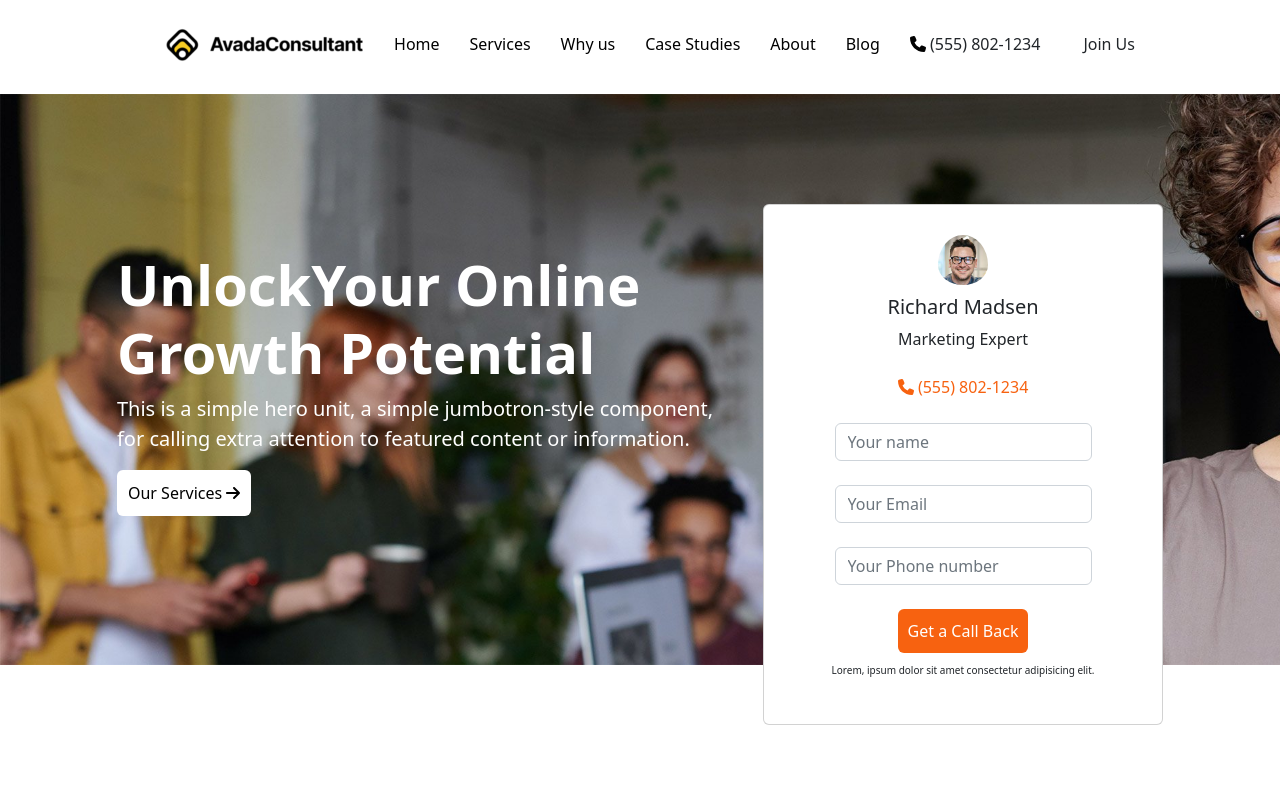
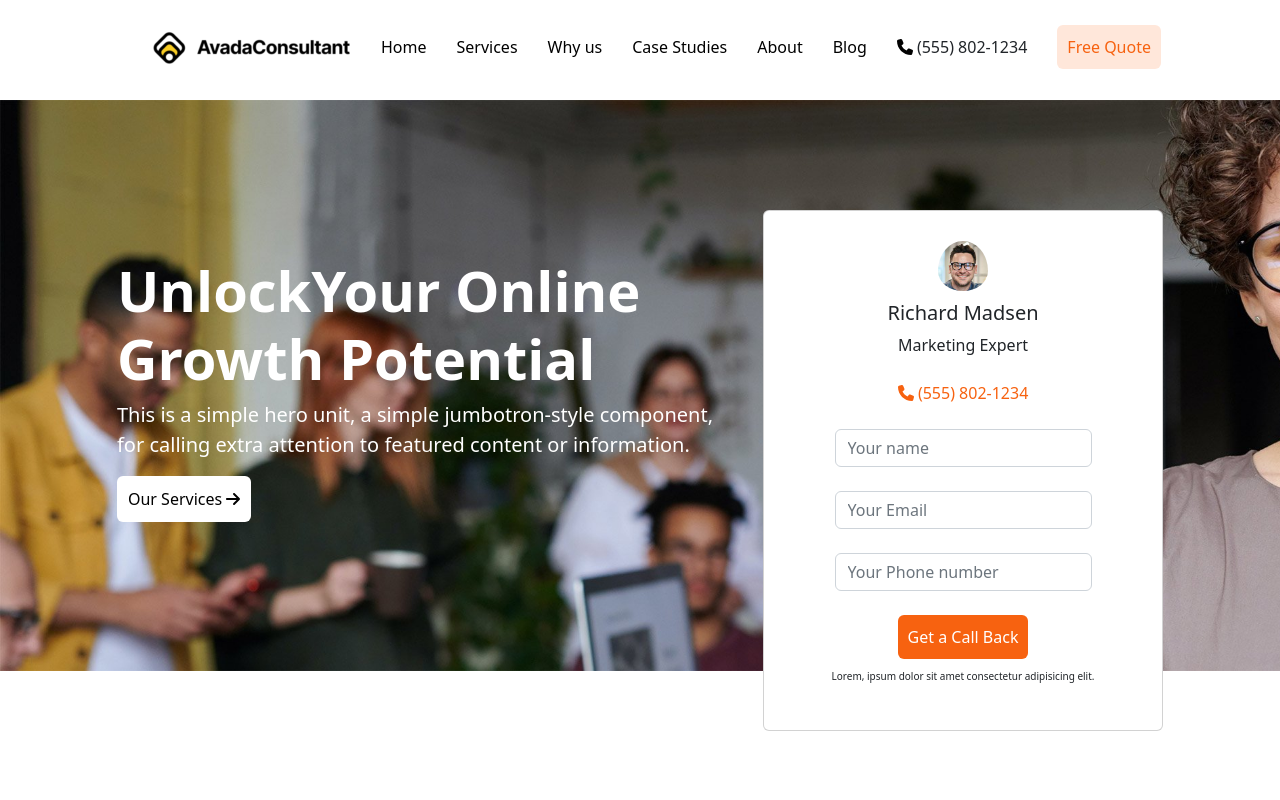
Before and after one commit to AlessioLaudicina/proj-html-vuejs, a Vue app: page / in a window 1280 px wide. Shown: the top 800 px of the page. Built offline with nearby package versions, Linux system fonts and the light colour scheme.

Commit message:
hover dei buttons

```diff
--- a/src/components/HeaderTop.vue
+++ b/src/components/HeaderTop.vue
@@ -19,9 +19,8 @@ export default {
                 <li><a href="#">
                         <fa icon="fa-solid fa-phone" />
                     </a> (555) 802-1234</li>
-                <li> <a href="#"><button class="btn">
-                            Join
-                            Us
+                <li> <a href="#"><button class="lightorangeBtn rounded">
+                            Free Quote
                         </button></a></li>
             </ul>
         </div>
--- a/src/styles/partials/variables.scss
+++ b/src/styles/partials/variables.scss
@@ -49,3 +49,18 @@ $starship-material-color: #ece046;
     background-color: $tango-material-color;
 
 }
+
+
+.lightorangeBtn {
+    background-color: #ffe7da;
+
+    color: $ecstacy-cube-color;
+    border: none;
+    padding: 10px;
+}
+
+.lightorangeBtn:hover {
+    background-color: $tango-material-color;
+    color: white;
+
+}
```
